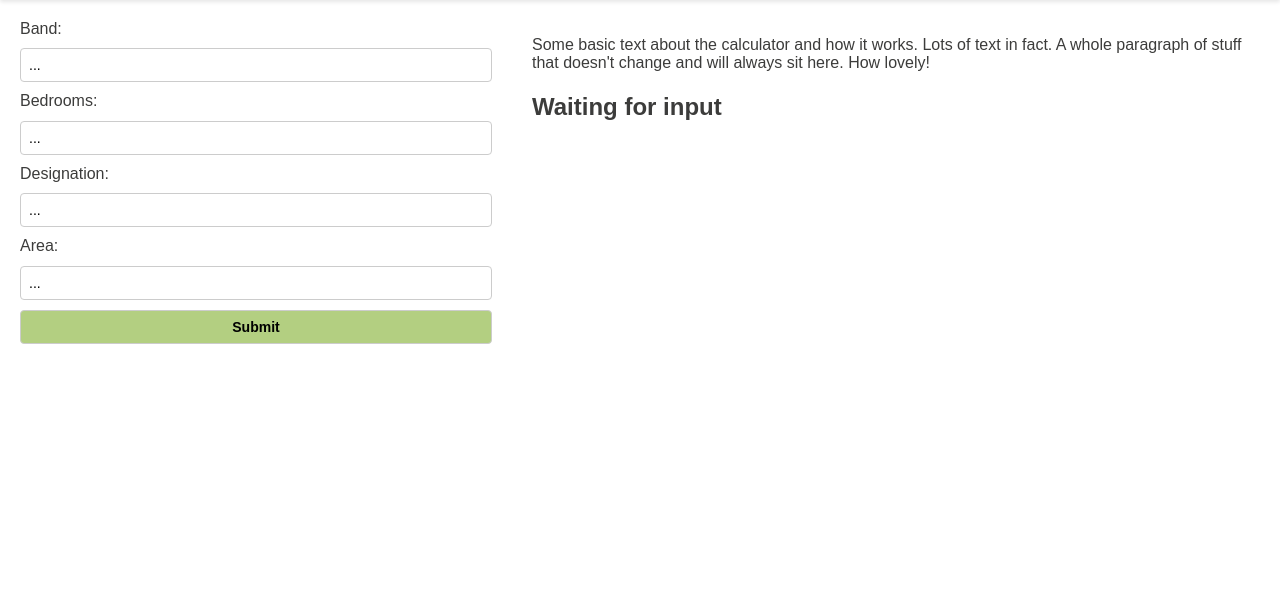
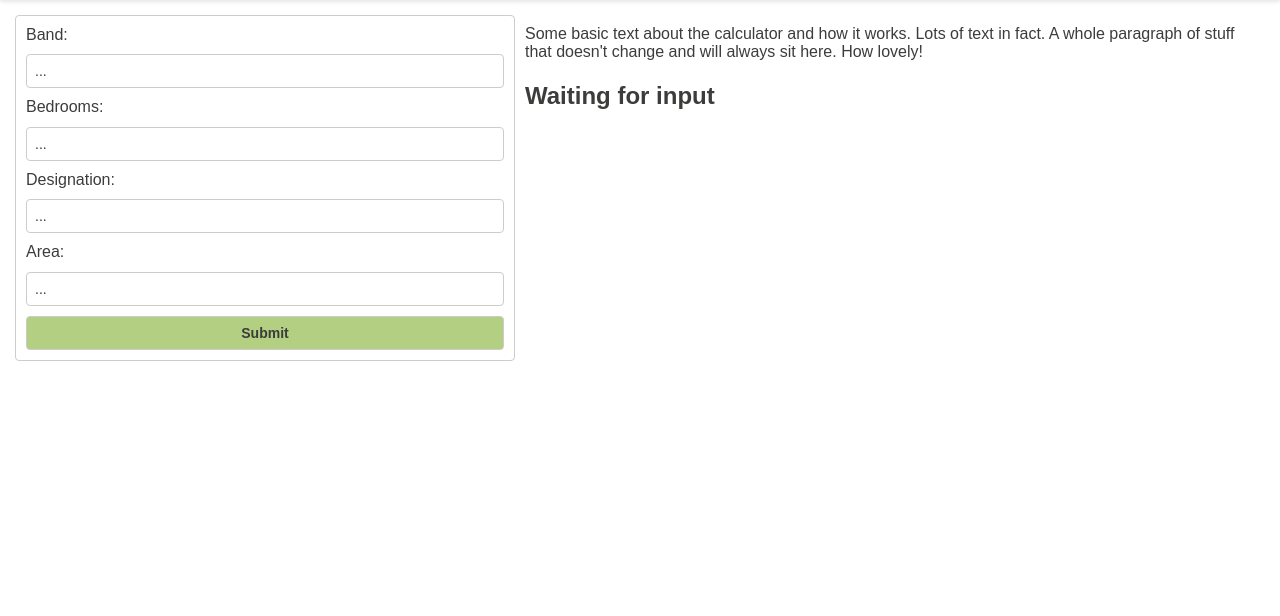
Before and after one commit to jamiebrine/interactiveMap, a Flask app: page / in a window 1280 px wide. Shown: the part 75-691 px from the top of the page. Run offline with Flask 2, Linux system fonts and the light colour scheme; some web fonts are replaced.

Commit message:
Minor bug fixes and UI improvements

```diff
--- a/src/app.py
+++ b/src/app.py
@@ -36,7 +36,7 @@ def submit():
     bedrooms = request.form.get('bedrooms')
 
     if band == None or designation == None or postcode == None or bedrooms == None:
-        return render_template('index.html', result="Please fill out all fields")
+        return jsonify(result="Please fill out all fields", numLets="", parameters="")
 
     averageWait = calculateAverageWait(band,designation,postcode,bedrooms)
     parametersOut = f'(Band {band}, {designationDict[designation]}, {bedrooms} bedroom properties in {areaDict[postcode]})'
--- a/src/static/style.css
+++ b/src/static/style.css
@@ -4,7 +4,9 @@
   --header-height: 75px;
 }
 
-* {
+*,
+*::before,
+*::after {
   box-sizing: border-box;
 }
 
@@ -20,6 +22,9 @@ body {
 
 h1 {
   color: #74af26;
+  @media screen and (max-width: 400px) {
+    font-size: 1.5em;
+  }
 }
 
 header {
@@ -50,6 +55,7 @@ footer {
 select {
   appearance: none;
   background-color: white;
+  color: #3c3c3b;
   border: 1px solid #ccc;
   border-radius: 4px;
   padding: 8px;
@@ -66,6 +72,7 @@ select:hover {
 input {
   appearance: none;
   background-color: #b3cf81;
+  color: #3c3c3b;
   border: 1px solid #ccc;
   border-radius: 4px;
   padding: 8px;
@@ -84,8 +91,9 @@ input:hover {
   display: flex;
   flex-wrap: wrap;
   flex-direction: column;
+  padding: 15px;
 
-  @media screen and (min-width: 600px) {
+  @media screen and (min-width: 768px) {
     flex-direction: row;
   }
 }
@@ -100,16 +108,18 @@ input:hover {
   flex: 1;
   flex-direction: column;
   gap: 10px;
+  border: 1px solid #ccc;
+  border-radius: 4px;
 
-  padding: 20px;
-  @media screen and (min-width: 600px) {
+  padding: 10px;
+  @media screen and (min-width: 768px) {
     flex-basis: 40%;
   }
 }
 
 #results {
-  padding: 20px;
-  @media screen and (min-width: 600px) {
+  padding: 10px;
+  @media screen and (min-width: 768px) {
     flex-basis: 60%;
   }
   justify-self: stretch;
@@ -119,3 +129,7 @@ input:hover {
 #spacer {
   height: var(--header-height);
 }
+
+#fixedPara {
+  margin-top: 0px;
+}
--- a/src/templates/index.html
+++ b/src/templates/index.html
@@ -55,7 +55,8 @@
         </form>
 
         <div id="results">
-            <p>Some basic text about the calculator and how it works. Lots of text in fact. A whole paragraph of stuff
+            <p id="fixedPara">Some basic text about the calculator and how it works. Lots of text in fact. A whole
+                paragraph of stuff
                 that doesn't change and will always sit here. How
                 lovely!</p>
             <h2 id="result">Waiting for input</h2>
```
